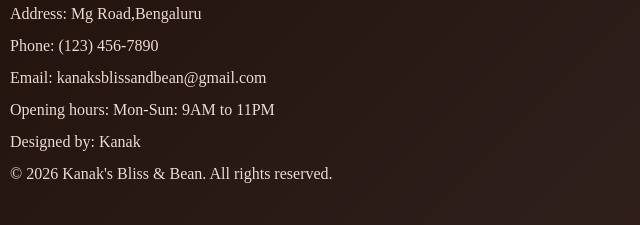
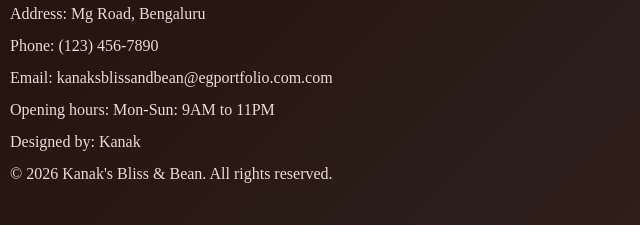
Before and after one commit to kanak1507/kanaks-bliss-and-bean, a plain HTML site: page index.html in a window 1280 px wide. Shown: the part 4016-4241 px from the top of the page, 0-640 px from the left. Drawn offline with Linux system fonts and the light colour scheme; a web font is replaced by a local one.

Commit message:
Fix HTML formatting and update contact email

```diff
--- a/index.html
+++ b/index.html
@@ -215,9 +215,9 @@
         <section id = "Contact">
           <footer>
             <h2>Contact Us</h2>
-                <p>Address: Mg Road,Bengaluru</p>
+                <p>Address: Mg Road, Bengaluru</p>
                 <p>Phone: (123) 456-7890</p>
-                <p>Email: kanaksblissandbean@gmail.com</p>
+                <p>Email: kanaksblissandbean@egportfolio.com.com</p>
                 <p>Opening hours: Mon-Sun: 9AM to 11PM</p>
                 <p>Designed by: Kanak</p>
                 <p>&copy; 2026 Kanak's Bliss & Bean. All rights reserved.</p>
```
